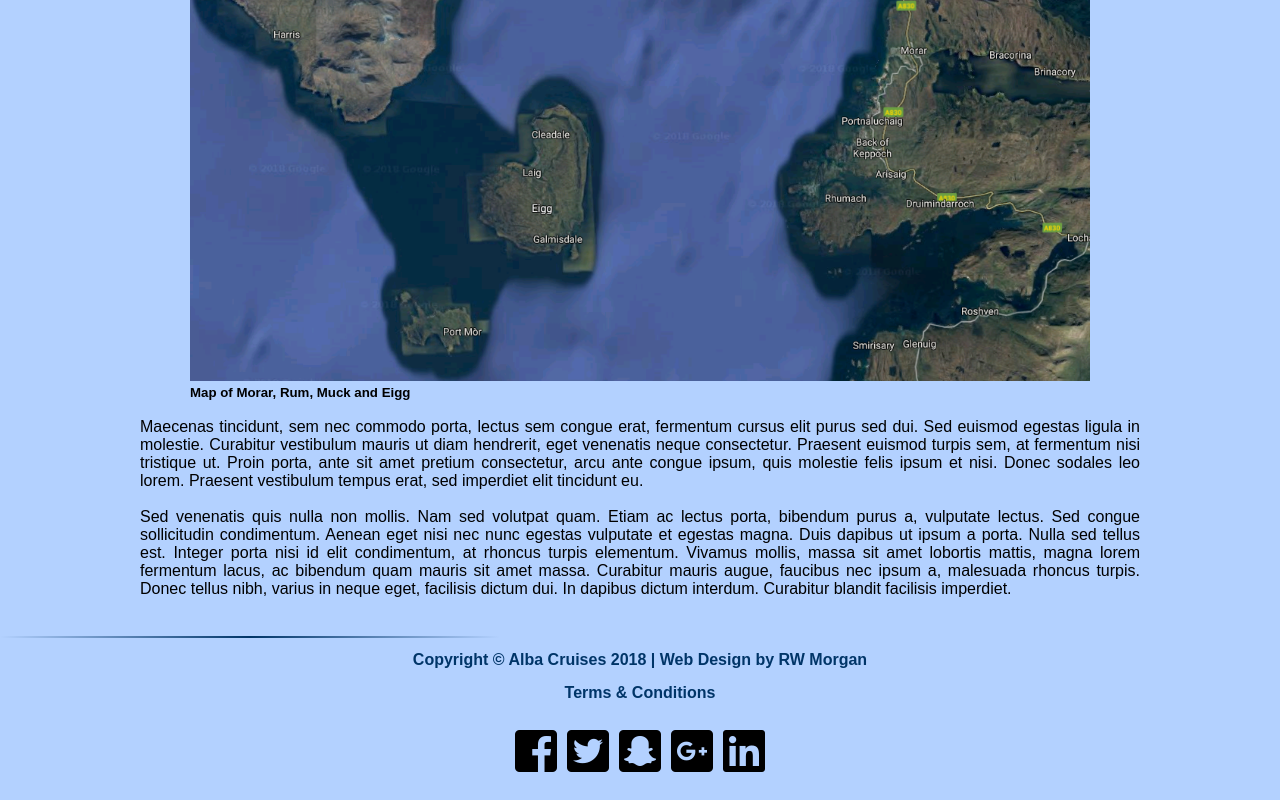
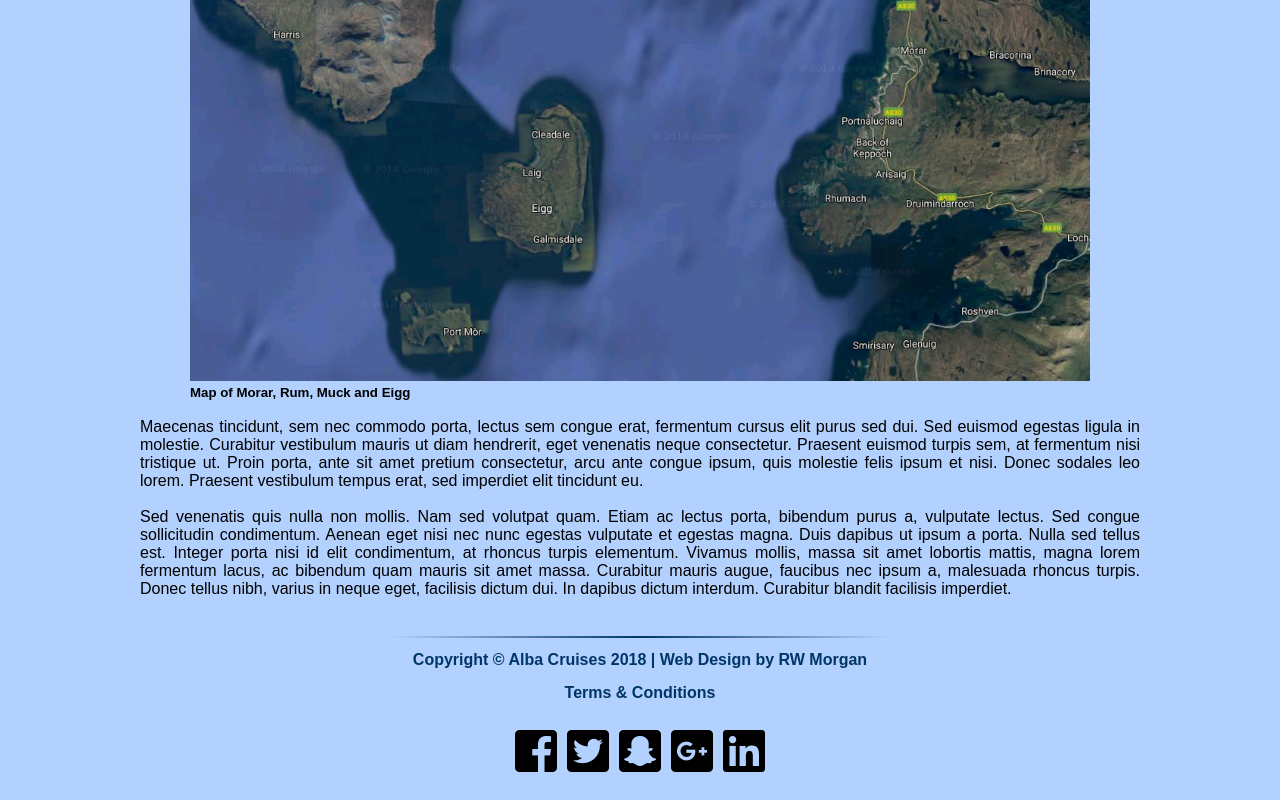
Before and after one commit to AllusInteractive/alba-cruises, an Angular app: page /home in a window 1280 px wide. Shown: the part 510-1310 px from the top of the page. Built offline with nearby package versions, Linux system fonts and the light colour scheme; a web font is replaced by a local one.

Commit message:
fixed issue wiht footer on dt

```diff
--- a/src/app/app.component.css
+++ b/src/app/app.component.css
@@ -13,8 +13,16 @@ footer::before {
     width: 100%;
     max-width: 500px;
     height: 2px;
-    left: 0;
+    left: 50%;
+    margin-left: -250px;
     background: linear-gradient(to right,rgba(158,161,168,0) 0,#003568 50%,rgba(158,161,168,0) 100%)
+}
+
+@media (max-width: 500px) {
+    footer::before {
+        left: 0;
+        margin-left: auto;
+    }
 }
 
 h4 {
```
